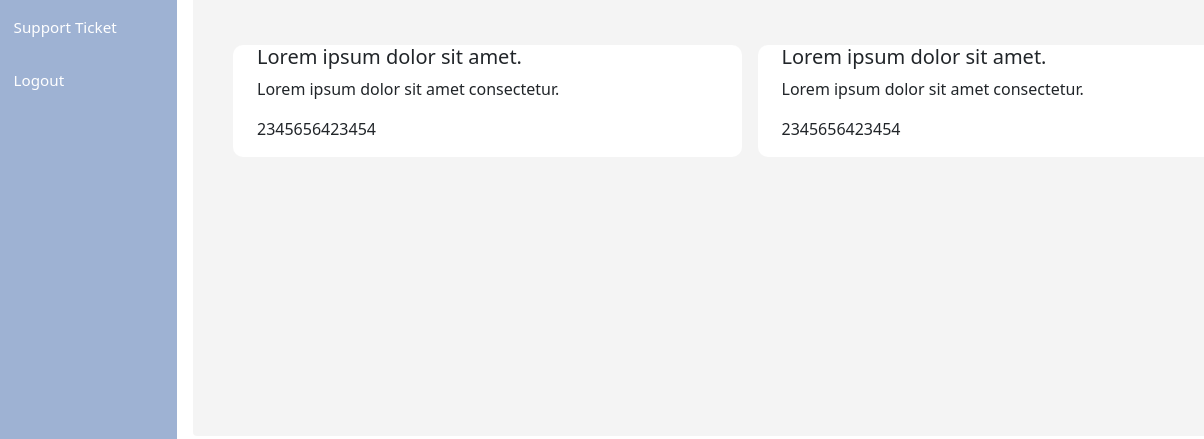
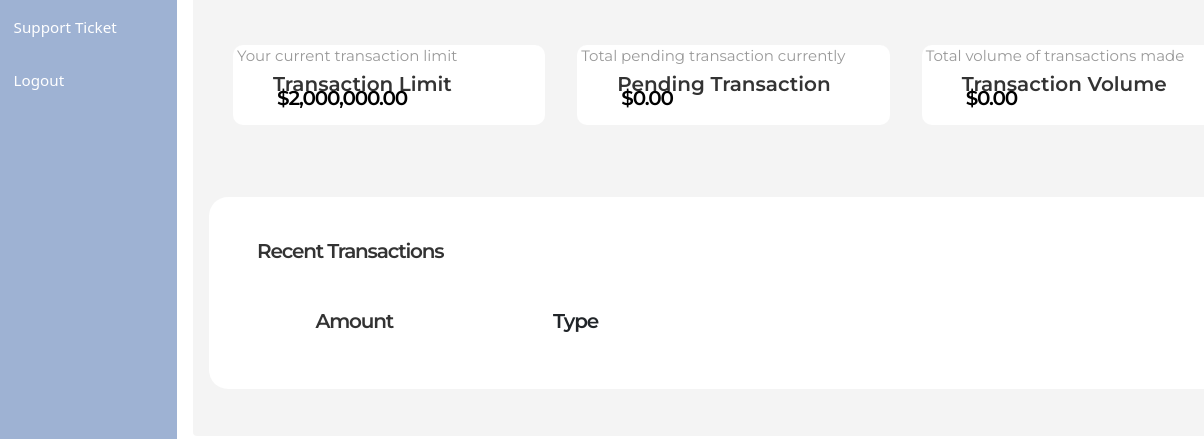
Before and after one commit to Equinox-67/GGVA, a plain HTML site: page index.html in a window 1280 px wide. Shown: the part 632-1071 px from the top of the page, 76-1280 px from the left. Drawn offline with nearby package versions, Linux system fonts and the light colour scheme.

Commit message:
transaction section

```diff
--- a/index.html
+++ b/index.html
@@ -12,6 +12,7 @@
     />
     <link rel="stylesheet" href="styles.css" />
     <!-- <script src="https://cdn.tailwindcss.com"></script> -->
+    <link rel="stylesheet" href="https://fonts.googleapis.com/css?family=Montserrat:400,700&display=swap">
     <title>Dashboard</title>
   </head>
   <body>
@@ -121,16 +122,26 @@
           </div>
         </div>
         <div class="transactions d-flex p-4">
-          <div class="transactions_con px-4 me-2 w-50">
-            <h5>Lorem ipsum dolor sit amet.</h5>
-            <p>Lorem ipsum dolor sit amet consectetur.</p>
-            <p>2345656423454</p>
+          <div class="transactions_con px-1 w-40 h-150">
+            <h5>Transaction Limit</h5>
+            <p>Your current transaction limit</p>
+            <p>$2,000,000.00</p>
           </div>
-          <div class="transactions_con px-4 d-flex flex-column ms-2 w-50">
-            <h5>Lorem ipsum dolor sit amet.</h5>
-            <p>Lorem ipsum dolor sit amet consectetur.</p>
-            <p>2345656423454</p>
+          <div class="transactions_con px-1 w-40 h-150">
+            <h5>Pending Transaction</h5>
+            <p>Total pending transaction currently</p>
+            <p>$0.00</p>
           </div>
+          <div class="transactions_con px-1 w-40 h-150">
+            <h5>Transaction Volume</h5>
+            <p>Total volume of transactions made</p>
+            <p>$0.00</p>
+          </div>
+        </div>
+        <div class="recent_transactions">
+          <div class="rcnt_transaction">Recent Transactions</div>
+          <div class="rcnt_txt" px-1>Amount</div>
+          <div class="rcnt_txt1" px-1>Type</div>
         </div>
       </div>
     </div>
--- a/styles.css
+++ b/styles.css
@@ -1,4 +1,5 @@
 @import url('https://fonts.googleapis.com/css2?family=Montserrat:wght@300;500;600&display=swap');
+
 
 
 body {
@@ -233,9 +234,130 @@ img {
     letter-spacing: -0.075rem;
 }
 
-.transactions_con{
+/*.transactions_con{
     background-color: white;
-    /* font-family: Montserrat; */
     border-radius: 10px;
+    margin-right: 2rem;
+    height: 5rem;
+    width: 20rem;
+    position: relative;
+    margin-bottom: 3rem;
+    font-family: 'Montserrat', sans-serif;
+    font-weight: 400
+    fo
+}
 
+.transaction h5 {
+    position: relative;
+    top: 1.7rem;
+    right: 2rem;
+    background: rgba(0, 0, 0, 0.8);
+    font-weight: 600;
+    margin-left: 2.5rem;
 }
+
+.transaction p {
+    font-family: 'Montserrat', sans-serif;
+    font-size: 0.75rem;
+    background: rgba(0, 0, 0, 0.4);
+    font-weight: 400;
+}
+*/
+
+.transactions_con {
+    background-color: white;
+    border-radius: 10px;
+    margin-right: 2rem;
+    height: 5rem;
+    width: 20rem;
+    position: relative;
+    margin-bottom: 3rem;
+    font-family: 'Montserrat', sans-serif;
+    font-weight: 400;
+  }
+
+.transactions_con h5 {
+    position: absolute;
+    top: 1.6875rem;
+    left: 2.5rem;
+    color: rgba(0, 0, 0, 0.8);
+    font-weight: 600;
+    margin-bottom: 0.19rem;
+  }
+
+.transactions_con p:first-child {
+    top: 3.375rem;
+    left: 2.5rem;
+    opacity: 0.4;
+    color: rgba(0, 0, 0, 0.40);
+    font-family: 'Montserrat', sans-serif;
+    font-size: 0.875rem;
+    font-style: normal;
+    font-weight: 400;
+    line-height: normal;
+    letter-spacing: -0.0525rem;
+    margin-bottom: 1.12rem;
+    margin-top: 2rem;
+  }
+
+.transactions_con p:last-child {
+    font-weight: 600;
+    margin-left: 2.5rem;
+    font-weight: 600;
+    color: #000;
+    font-family: 'Montserrat', sans-serif;
+    font-size: 1.25rem;
+    font-style: normal;
+    line-height: 140.9%; /* 1.76125rem */
+    letter-spacing: -0.075rem;
+}
+
+.transactions_con p {
+    font-family: 'Montserrat', sans-serif;
+    font-size: 0.9375rem;
+    color: rgba(0, 0, 0, 0.4);
+    font-weight: 400;
+  }
+
+.recent_transactions {
+    display: flex;
+    background-color: white;
+    border-radius: 1.2rem;
+    height: 12rem;
+}
+
+.rcnt_transaction {
+    margin: 0;
+    margin-top: 2.62rem;
+    font-size: 1.25rem;
+    margin-left: 3rem;
+    font-family: 'Montserrat', sans-serif;
+    font-weight: 600;
+    color: rgba(0, 0, 0, 0.80);
+    font-style: normal;
+    line-height: normal;
+    letter-spacing: -0.075rem;
+}
+
+.rcnt_txt {
+    margin-top: 7rem;
+    margin-left: -8rem;
+    font-size: 1.25rem;
+    font-weight: 600;
+    font-family: 'Montserrat', sans-serif;
+    color: rgba(0, 0, 0, 0.80);
+    font-style: normal;
+    line-height: normal;
+    letter-spacing: -0.075rem;
+}
+
+.rcnt_txt1 {
+    margin-top: 7rem;
+    margin-left: 10rem;
+    font-size: 1.25rem;
+    font-weight: 600;
+    font-family: 'Montserrat', sans-serif;
+    font-style: normal;
+    line-height: normal;
+    letter-spacing: -0.075rem;
+}
```
